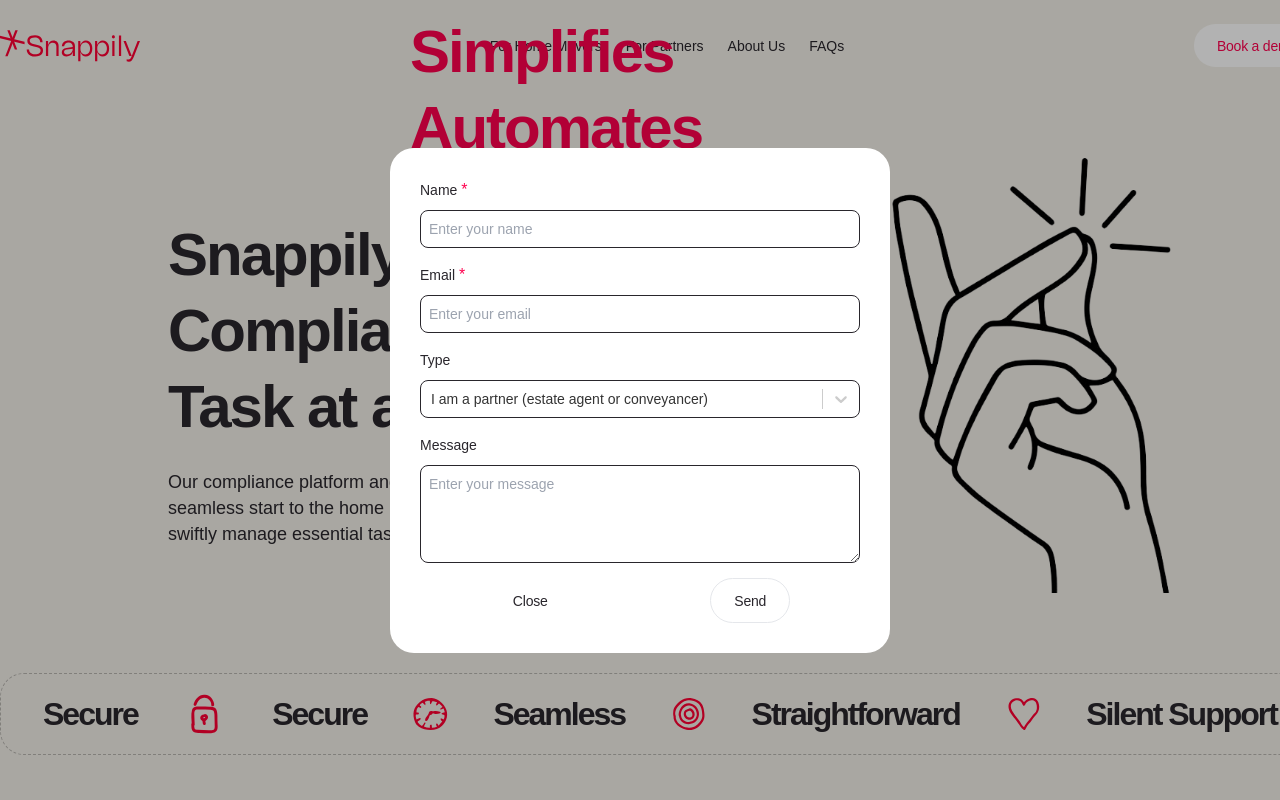
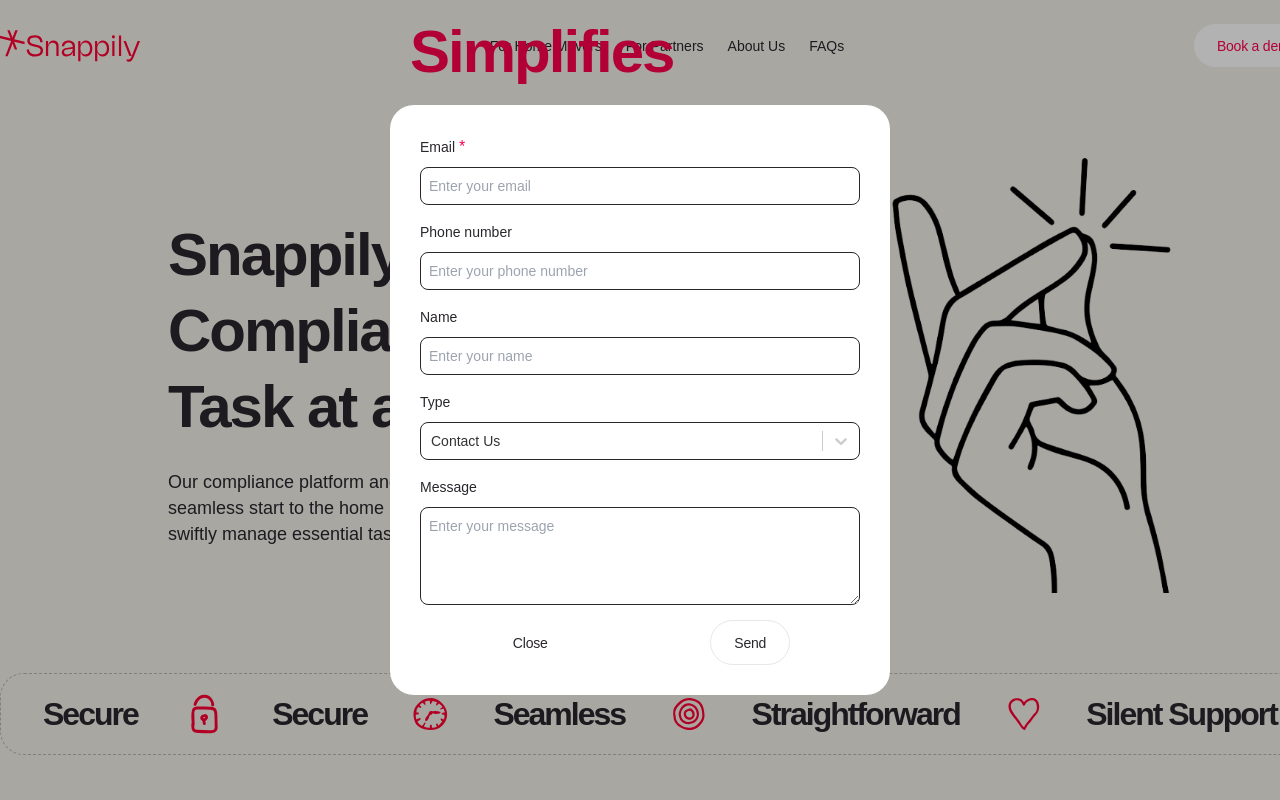
Before and after one commit to G-Vadim/snappily, a Next.js app: page / in a window 1280 px wide. Both pictures are taken after a click on the button "Book a demo". Shown: the top 800 px of the page. Built offline with nearby package versions, Linux system fonts and the light colour scheme.

Commit message:
added the updates in the book demo form

```diff
--- a/src/app/components/modals/BookDemoModal.jsx
+++ b/src/app/components/modals/BookDemoModal.jsx
@@ -1,46 +1,43 @@
-'use client';
-import { useState } from 'react';
-import Select from 'react-select'
+"use client";
+import { useState } from "react";
+import Select from "react-select";
 
 import { Button } from "@/app/components/Button";
 
-const url = 'https://www.movegenius.com/api/v1/enquireForDemo';
+const url = "https://onboarding-api-prd.azurewebsites.net/enquiries";
 
 const typeOptions = [
-  { value: 'partner', label: 'I am a partner (estate agent or conveyancer)' },
-  { value: 'home_mover', label: 'I am a home mover ' },
+  { value: "contactUs", label: "Contact Us" },
+  { value: "demo", label: "Demo" },
 ];
 
 const colourStyles = {
   control: (styles) => ({
     ...styles,
-    border: '1px solid #29262C',
-    borderRadius: '8px',
-    fontSize: '14px',
-    lineHeight: '20px',
-    fontWeight: '500'
+    border: "1px solid #29262C",
+    borderRadius: "8px",
+    fontSize: "14px",
+    lineHeight: "20px",
+    fontWeight: "500",
   }),
-  option: (styles) => (
-    {
-      ...styles,
-      fontSize: '14px',
-      lineHeight: '20px',
-      fontWeight: '500'
-    }
-  ),
+  option: (styles) => ({
+    ...styles,
+    fontSize: "14px",
+    lineHeight: "20px",
+    fontWeight: "500",
+  }),
 };
 
 const initialForm = {
-  name: '',
-  email: '',
-  type: typeOptions[0],
-  message: ''
+  name: "",
+  email: "",
+  enquiryType: typeOptions[0],
+  message: "",
 };
 
 const defaultErrors = {
-  name: '',
-  email: '',
-  submit: '',
+  email: "",
+  submit: "",
 };
 
 export const BookDemoModal = () => {
@@ -48,6 +45,7 @@
   const [formData, setFormData] = useState(initialForm);
   const [errors, setErrors] = useState(defaultErrors);
 
+  console.log("formData", formData);
   const handleChangeForm = (key, value) => {
     setFormData((prevState) => ({ ...prevState, [key]: value }));
   };
@@ -58,106 +56,132 @@
   };
 
   const handleChangeSelect = (opt) => {
-    handleChangeForm('type', opt);
+    handleChangeForm("enquiryType", opt);
   };
 
   const handleSubmit = async () => {
     setErrors(defaultErrors);
-    if (!formData.name) {
-      setErrors((prevState) => ({ ...prevState, name: 'This field is required!' }))
-    }
 
     if (!formData.email) {
-      setErrors((prevState) => ({ ...prevState, email: 'This field is required!' }))
+      setErrors((prevState) => ({
+        ...prevState,
+        email: "This field is required!",
+      }));
     }
 
     if (!/^[^\s@]+@[^\s@]+\.[^\s@]+$/.test(formData.email)) {
-      setErrors((prevState) => ({ ...prevState, email: 'The format is wrong!' }))
+      setErrors((prevState) => ({
+        ...prevState,
+        email: "The format is wrong!",
+      }));
     }
 
-    if (!errors.email && !errors.name) {
+    if (!errors.email) {
       try {
         await fetch(url, {
-          method: 'POST',
+          method: "POST",
           headers: {
-            'Content-Type': 'application/json',
+            "Content-Type": "application/json",
           },
-          body: JSON.stringify({ ...formData, type: formData.type.value }),
+          body: JSON.stringify({
+            ...formData,
+            enquiryType: formData.enquiryType.value,
+          }),
         });
         setFormData(initialForm);
         setShowModal(false);
       } catch (e) {
-        setErrors((prevState) => ({ ...prevState, submit: 'Sorry we couldn\'t send your enquiry, please try again later!' }))
+        setErrors((prevState) => ({
+          ...prevState,
+          submit:
+            "Sorry we couldn't send your enquiry, please try again later!",
+        }));
       }
     }
   };
 
   return (
     <>
-      <Button className="text-coral bg-white" onClick={() => setShowModal(true)}>Book a demo</Button>
+      <Button
+        className="text-coral bg-white"
+        onClick={() => setShowModal(true)}
+      >
+        Book a demo
+      </Button>
       {showModal && (
         <div
           className="fixed top-0 left-0 w-screen h-full flex items-center justify-center"
           style={{
             zIndex: 1,
-            background: 'rgba(0, 0, 0, 0.3)'
+            background: "rgba(0, 0, 0, 0.3)",
           }}
           onClick={() => setShowModal(false)}
         >
-          <div className="w-[500px] rounded-[24px] bg-white p-[30px]" onClick={(e) => {
-            e.stopPropagation()
-          }}>
+          <div
+            className="w-[500px] rounded-[24px] bg-white p-[30px]"
+            onClick={(e) => {
+              e.stopPropagation();
+            }}
+          >
             <div className="mb-[15px] flex flex-col gap-2">
-              <label
-                htmlFor="name"
-              >
-                <span className="text-xs font-medium">Name </span>
+              <label htmlFor="email">
+                <span className="text-xs font-medium">Email </span>
                 <span className="text-coral">*</span>
-                {errors.name && <span className="text-coral text-xs font-light"> {errors.name}</span>}
+                {errors.email && (
+                  <span className="text-coral text-xs font-light">
+                    {" "}
+                    {errors.email}
+                  </span>
+                )}
+              </label>
+              <input
+                id="email"
+                type="text"
+                className={`text-xs font-medium p-2 border rounded-[8px] ${errors.email ? "border-coral" : "border-charcoal"}`}
+                value={formData.email}
+                onChange={handleChangeTextInputs("email")}
+                placeholder="Enter your email"
+              />
+            </div>
+            <div className="mb-[15px] flex flex-col gap-2">
+              <label htmlFor="contactNumber">
+                <span className="text-xs font-medium">Phone number</span>
+              </label>
+              <input
+                id="contactNumber"
+                type="text"
+                className="text-xs font-medium p-2 border rounded-[8px] border-charcoal"
+                value={formData.contactNumber}
+                onChange={handleChangeTextInputs("contactNumber")}
+                placeholder="Enter your phone number"
+              />
+            </div>
+            <div className="mb-[15px] flex flex-col gap-2">
+              <label htmlFor="name">
+                <span className="text-xs font-medium">Name</span>
               </label>
               <input
                 id="name"
                 type="text"
-                className={`text-xs font-medium p-2 border rounded-[8px] ${errors.name ? 'border-coral' : 'border-charcoal'}`}
+                className="text-xs font-medium p-2 border rounded-[8px] border-charcoal"
                 value={formData.name}
-                onChange={handleChangeTextInputs('name')}
+                onChange={handleChangeTextInputs("name")}
                 placeholder="Enter your name"
               />
             </div>
             <div className="mb-[15px] flex flex-col gap-2">
-              <label
-                htmlFor="email"
-              >
-                <span className="text-xs font-medium">Email </span>
-                <span className="text-coral">*</span>
-                {errors.email && <span className="text-coral text-xs font-light"> {errors.email}</span>}
-              </label>
-              <input
-                id="email"
-                type="text"
-                className={`text-xs font-medium p-2 border rounded-[8px] ${errors.email ? 'border-coral' : 'border-charcoal'}`}
-                value={formData.email}
-                onChange={handleChangeTextInputs('email')}
-                placeholder="Enter your email"
-              />
-            </div>
-            <div className="mb-[15px] flex flex-col gap-2">
-              <label
-                htmlFor="type"
-              >
-                <span className="text-xs font-medium">Type </span>
+              <label htmlFor="type">
+                <span className="text-xs font-medium">Type</span>
               </label>
               <Select
                 options={typeOptions}
-                value={formData.type}
+                value={formData.enquiryType}
                 onChange={handleChangeSelect}
                 styles={colourStyles}
               />
             </div>
             <div className="mb-[15px] flex flex-col gap-2">
-              <label
-                htmlFor="message"
-              >
+              <label htmlFor="message">
                 <span className="text-xs font-medium">Message</span>
               </label>
               <textarea
@@ -165,7 +189,7 @@
                 rows={4}
                 className="text-xs font-medium p-2 border border-charcoal rounded-[8px]"
                 value={formData.message}
-                onChange={handleChangeTextInputs('message')}
+                onChange={handleChangeTextInputs("message")}
                 placeholder="Enter your message"
               />
             </div>
@@ -178,7 +202,11 @@
                 Send
               </Button>
             </div>
-            {errors.submit && <p className="mt-[10px] text-xs text-coral font-medium text-center">{errors.submit}</p>}
+            {errors.submit && (
+              <p className="mt-[10px] text-xs text-coral font-medium text-center">
+                {errors.submit}
+              </p>
+            )}
           </div>
         </div>
       )}
```
